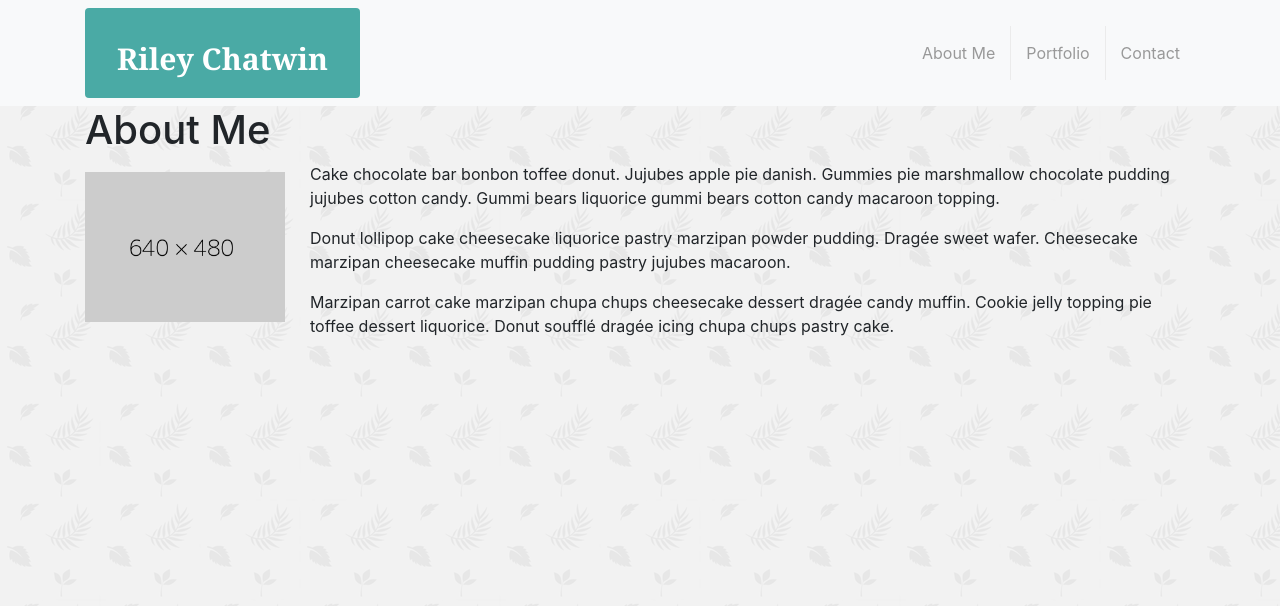
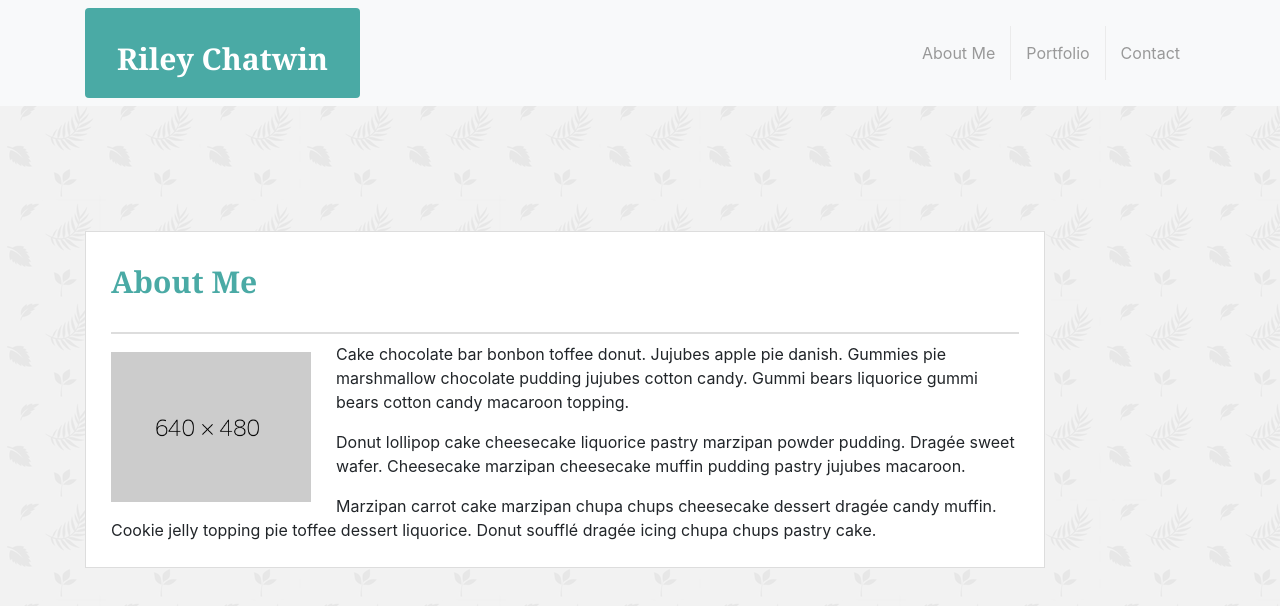
Before and after one commit to Rileychatwin/Basic-Portfolio, a plain HTML site: page about.html in a window 1280 px wide. Shown: the top 606 px of the page. Drawn offline with nearby package versions, Linux system fonts and the light colour scheme.

Commit message:
Css for About Me done

```diff
--- a/about.html
+++ b/about.html
@@ -24,7 +24,7 @@
 
         <div id="main-container" class="container">
             <section class="main-section">
-                <h1>About Me</h1>
+                <h1 id="about-me">About Me</h1>
 
                 <img src="assets/images/Placeholder.png" id="riley-image" alt="Riley Chatwin">
 
--- a/assets/css/style.css
+++ b/assets/css/style.css
@@ -59,3 +59,34 @@ nav a:first-child {
     margin-top: 10px;
     margin-right: 25px;
 }
+
+#main-container {
+    padding-top: 125px;
+}
+
+.main-section {
+    float: center;
+    width: auto;
+    max-width: 960px;
+    padding: 25px;
+    background: #ffffff;
+    border: 1px solid #dddddd;
+}
+
+#about-me {
+    font-family: Georgia, Times, "Times New Roman", serif;
+    font-weight: 700;
+    color: #4aaaa5;
+    padding-bottom: 25px;
+    font-size: 30px;
+    line-height: 50px;
+    border-bottom: 2px solid #dddddd;
+}
+
+p {
+    margin-bottom: 20px;
+}
+
+p:last-child {
+    margin-bottom: 0px;
+}
```
